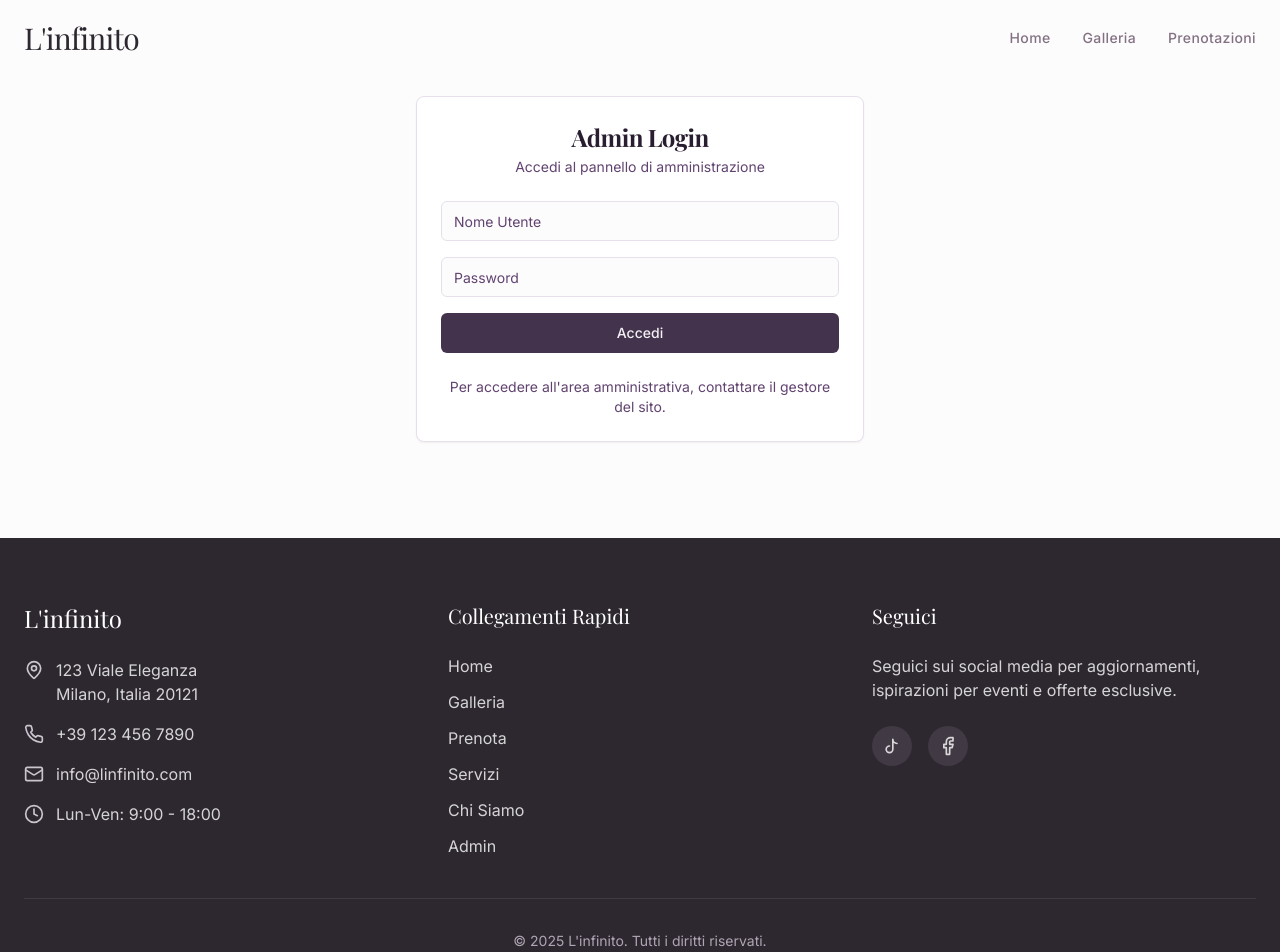
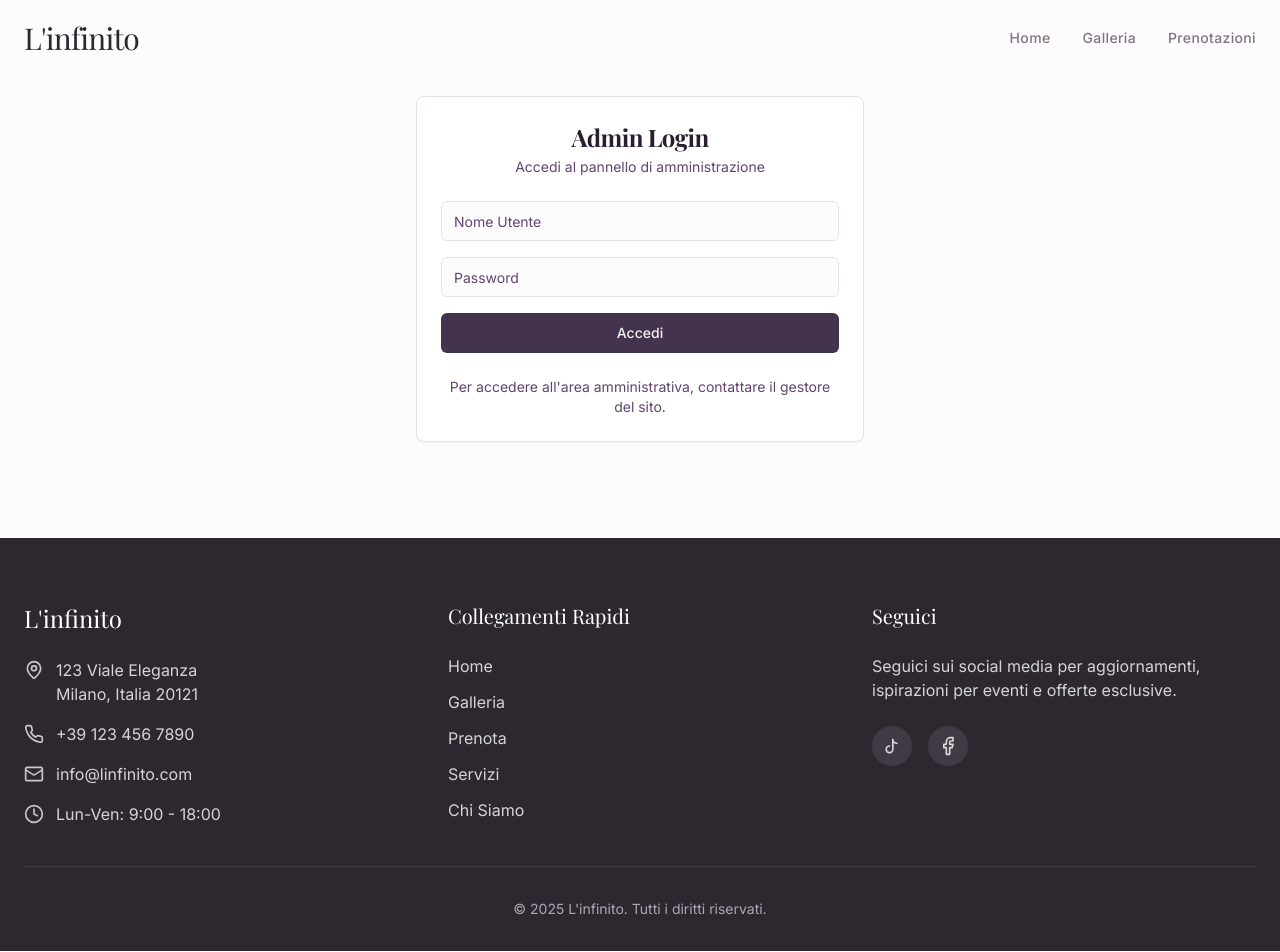
Before and after one commit to Artonopy/salalinfinito, a React (Vite) app: page /admin in a window 1280 px wide. Shown: the top 952 px of the page. Built offline with nearby package versions, Linux system fonts and the light colour scheme; a web font is replaced by a local one.

Commit message:
Remove admin link from footer
Removes the admin link from the "Collegamenti rapidi" section of the footer.

```diff
--- a/src/components/Footer.tsx
+++ b/src/components/Footer.tsx
@@ -88,14 +88,7 @@ const Footer = () => {
                   Chi Siamo
                 </a>
               </li>
-              <li>
-                <Link
-                  to="/admin"
-                  className="hover:text-white transition-colors hover:pl-1 inline-block duration-200"
-                >
-                  Admin
-                </Link>
-              </li>
+              {/* Removed Admin link */}
             </ul>
           </div>
 
```
